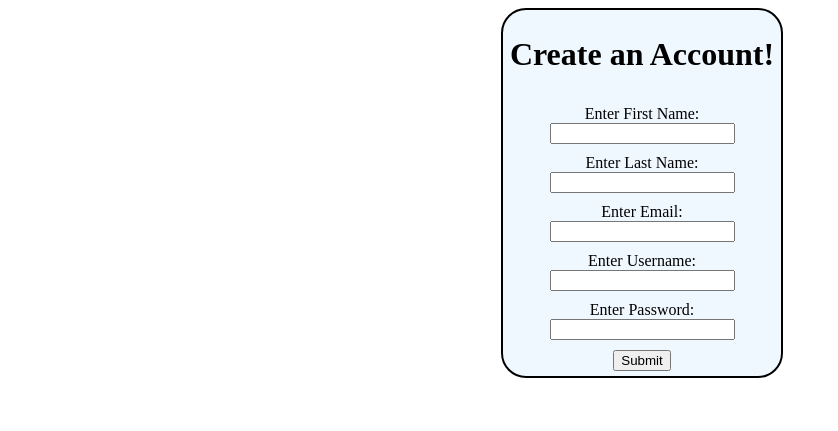
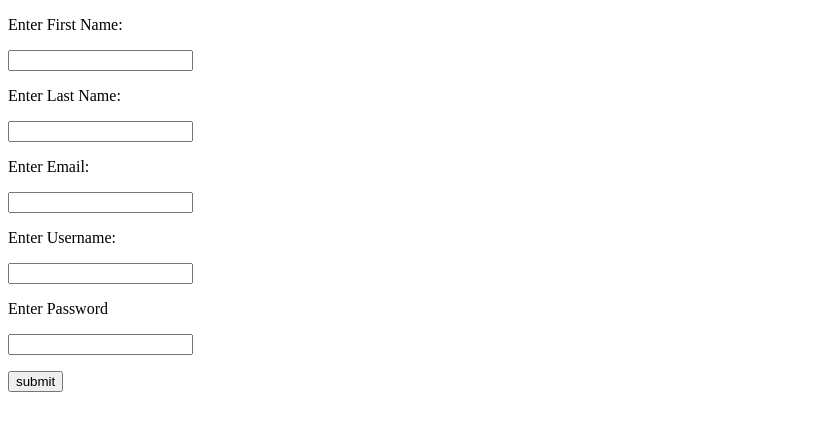
Before and after one commit to welagejl1684/cloudComputingFinalProject, a Flask app: page /createaccount in a window 1280 px wide. Shown: the top 431 px of the page, without its empty margins (0-838 px from the left). Run offline with Flask 2, Linux system fonts and the light colour scheme.

Commit message:
Revert "CSS2"
This reverts commit c843092b61394322cbff174bfbfacd9e7b78a645.

```diff
--- a/templates/createaccount.html
+++ b/templates/createaccount.html
@@ -1,41 +1,23 @@
 <!DOCTYPE html>
 <html>
 <head>
-        <link rel="stylesheet" href="{{ url_for('static', filename='css/styles.css') }}">
     <title>Create Account Page</title>
 </head>
 <body>
-        <div class="login">
     <form action="/createaccount" method="POST">
-                <div class="flex-container">
-                    <div class="flex-item header">
-                        <h1>Create an Account!</h1>
-                    </div>
-                    <div class="flex-item">
-                        <label>Enter First Name:</label>
-                        <input type="text" name="firstname" required>
-                    </div>
-                    <div class="flex-item">
-                        <label>Enter Last Name:</label>
-                        <input type="text" name="lastname" required>
-                    </div>
-                    <div class="flex-item">
-                        <label>Enter Email:</label>
-                        <input type="text" name="email" required>
-                    </div>
-                    <div class="flex-item">
-                        <label>Enter Username:</label>
-                        <input type="text" name="username" required>
-                    </div>
-                    <div class="flex-item">
-                        <label>Enter Password:</label>
-                        <input type="text" name="password" required>
-                    </div>
-                    <div class="flex-item">
-                        <button id="submit" type="submit">Submit</button>
-                    </div>
-                </div>
+
+        <p>Enter First Name:</p>
+        <p><input type="text" name="firstname" /></p>
+        <p>Enter Last Name:</p>
+        <p><input type="text" name="lastname" /></p>
+        <p>Enter Email:</p>
+        <p><input type="text" name="email" /></p>
+        <p>Enter Username: </p>
+        <p><input type="text" name="username" /></p>
+        <p>Enter Password</p>
+        <p><input type="password" name="password" /></p>
+
+        <p><input type="submit" value="submit" /></p>
     </form>
-        </div>
 </body>
 </html>
```
Also changed, not shown: login.sqlite3. Lines whose indentation alone changed are shown as unchanged.
